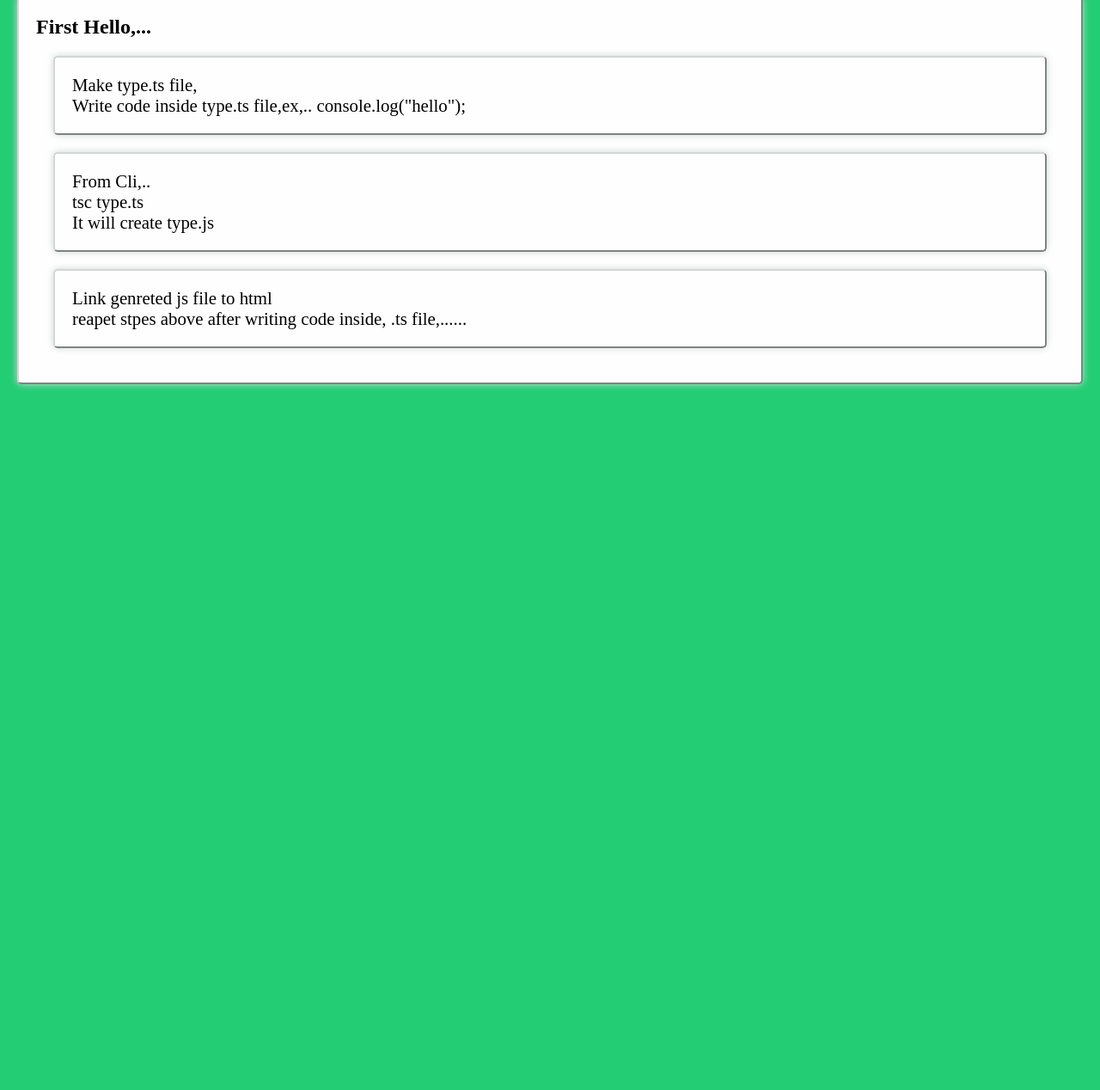
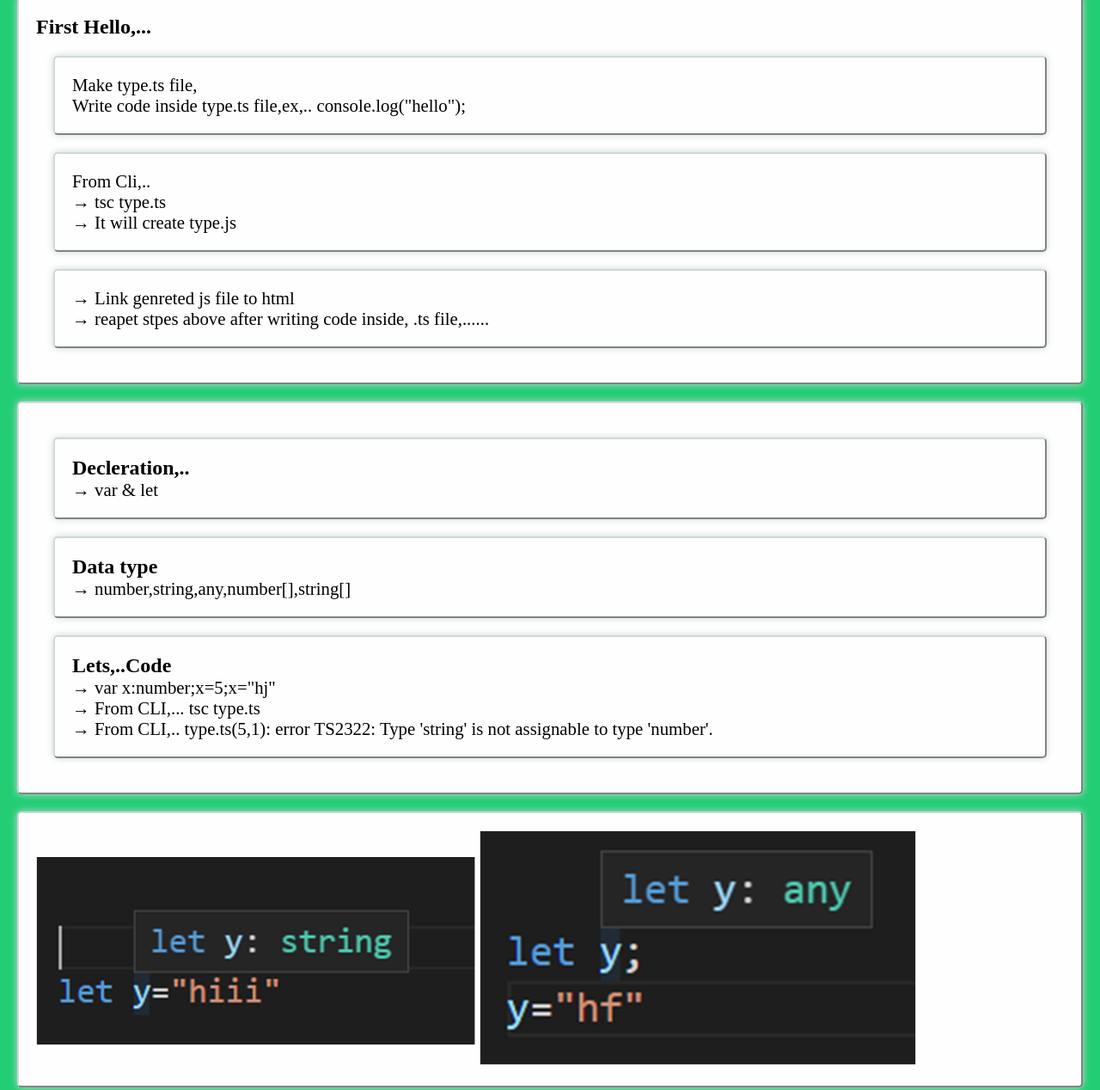
Before and after one commit to vatsalpatel001/TypeScript.github.io, a plain HTML site: page index.html in a window 1280 px wide. Shown: the part 2863-4131 px from the top of the page at 86% size. Before the commit the page ends 3330 px from the top, so only its background shows below. Drawn offline with Linux system fonts and the light colour scheme.

Commit message:
learnt Type Assertion in Typescript

```diff
--- a/index.html
+++ b/index.html
@@ -2,7 +2,7 @@
 <html>
 <head>
 	<title>TypeScript Learning</title>
-
+<script type="text/javascript" src="type.js"></script>
 <style type="text/css">
 	* {
   margin: 0;
@@ -118,15 +118,54 @@ div{
 
 </div>
 <div><p>From Cli,..</p>
-<p>tsc type.ts</p>
-<p>It will create type.js</p>
+<p>&#8594; tsc type.ts</p>
+<p>&#8594; It will create type.js</p>
 </div>
 
 <div>
-	<p>Link genreted js file to html</p>
-	<p>reapet stpes above after writing code inside, .ts file,......</p>
+	<p>&#8594; Link genreted js file to html</p>
+	<p>&#8594; reapet stpes above after writing code inside, .ts file,......</p>
 </div>
 
 </div>
+<div>
+<div>
+
+	<span>Decleration,..</span>
+	<p>&#8594; var & let</p>
+</div>
+
+<div>
+	<span>Data type</span>
+	<p>&#8594; number,string,any,number[],string[]</p>
+</div>
+
+<div>
+	<SPAN>Lets,..Code</SPAN>
+	<p>&#8594; var x:number;x=5;x="hj"</p>
+	<p>&#8594; From CLI,... tsc type.ts </p>
+	<p>&#8594; From CLI,.. type.ts(5,1): error TS2322: Type 'string' is not assignable to type 'number'.</p>
+
+</div>
+
+</div>
+
+<div>
+	<img src="img/ref3.PNG">
+</div>
+
+<div>
+	<span>Assign data type as per requirnment,....</span>
+	<p>
+<br>let y;
+<br>y=&#x22;78dfgdfg&#x22;;
+<br>(&#x3C;string&#x3E;y).charAt(1);
+<br>(y as string).charAt(1);
+<br>y=5;
+<br>(&#x3C;number&#x3E;y).toFixed(1);
+</p>
+
+</div>
+
 </body>
 </html>
--- a/type.js
+++ b/type.js
@@ -1 +1,10 @@
 console.log("hello");
+var x;
+x = 5;
+// x="hj"
+var y;
+y = "67dfgdfg";
+console.log(y.charAt(1));
+console.log(y.charAt(1));
+y = 5;
+console.log(y.toFixed(1));
```
Also changed, not shown: img/ref3.png (added), 2 other files.
